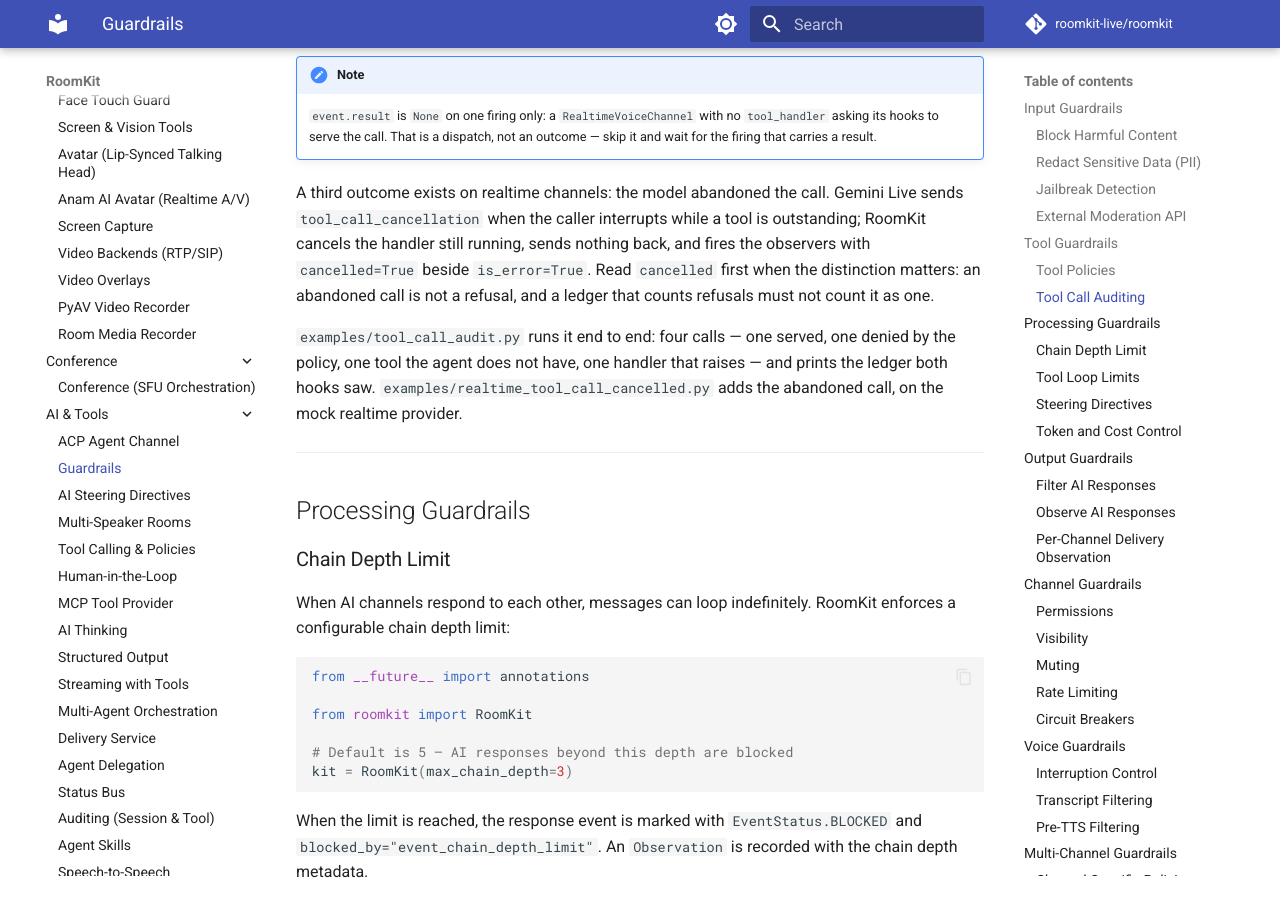
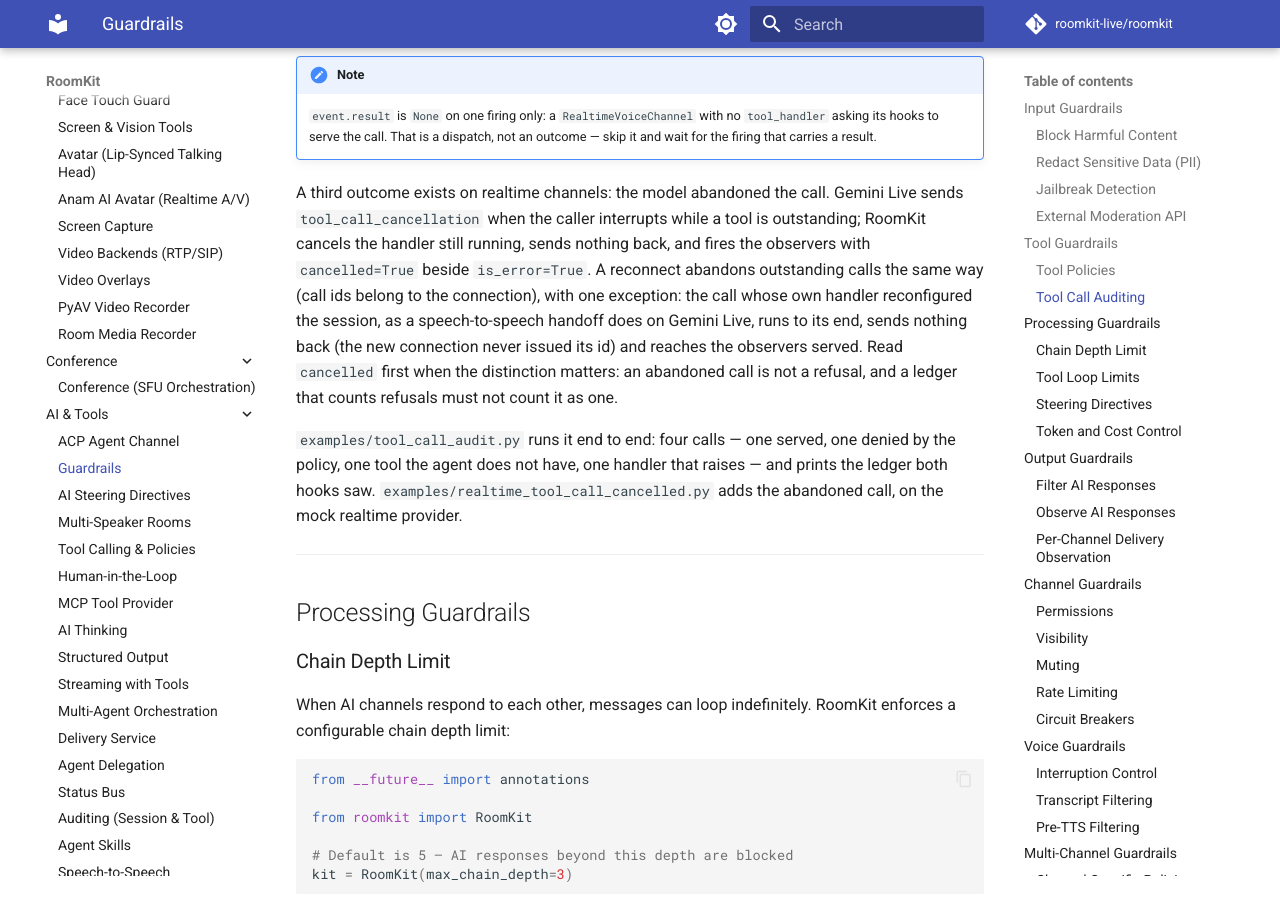
Before and after one commit to roomkit-live/roomkit-docs, an MkDocs documentation site: the page built from docs/guides/guardrails.md, in a window 1280 px wide and 900 px high, scrolled down 6416 px. Built offline with MkDocs 1.6.1 and Material for MkDocs 9.7.7, drawn with Linux system fonts in a browser that asks for light colours; comment, search, counter and statistics services are not loaded.

Commit message:
docs(guardrails): the call whose own handler reconfigured the session is not abandoned (RMK-280)

```diff
--- a/docs/guides/guardrails.md
+++ b/docs/guides/guardrails.md
@@ -298,6 +298,11 @@ A third outcome exists on realtime channels: the model abandoned the call.
 Gemini Live sends `tool_call_cancellation` when the caller interrupts while a
 tool is outstanding; RoomKit cancels the handler still running, sends nothing
 back, and fires the observers with `cancelled=True` beside `is_error=True`.
+A reconnect abandons outstanding calls the same way (call ids belong to the
+connection), with one exception: the call whose own handler reconfigured the
+session, as a speech-to-speech handoff does on Gemini Live, runs to its end,
+sends nothing back (the new connection never issued its id) and reaches the
+observers served.
 Read `cancelled` first when the distinction matters: an abandoned call is not a
 refusal, and a ledger that counts refusals must not count it as one.
 
```
